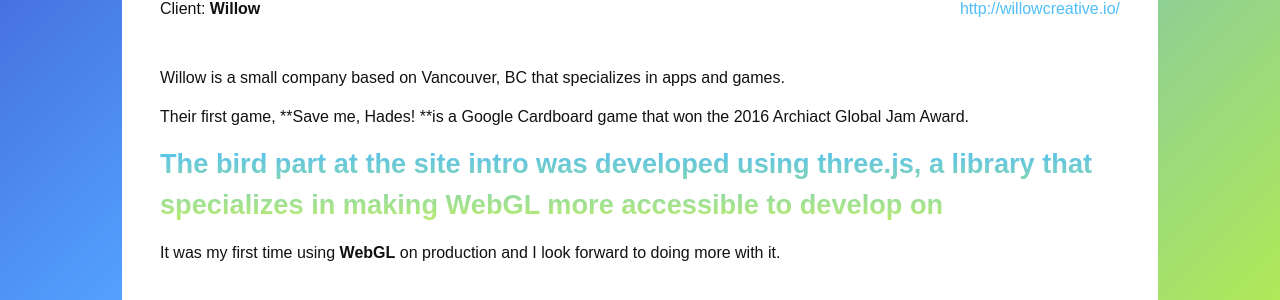
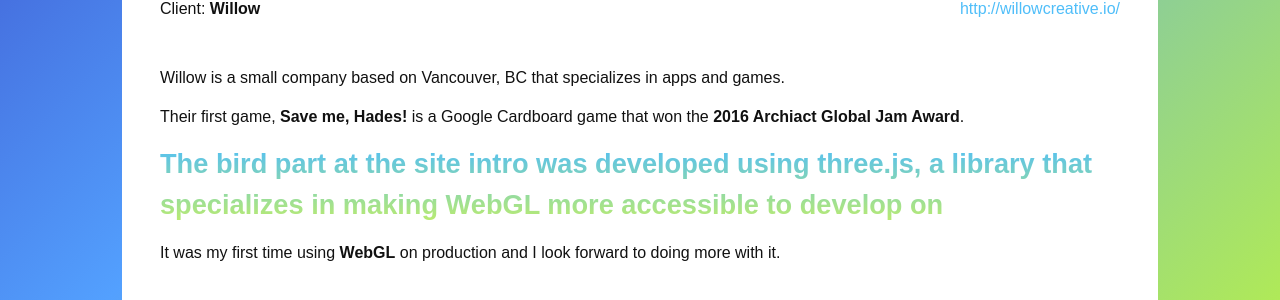
Before and after one commit to otaviowillow/otaviopadovani, a Jekyll site: the page built from _posts/2017-05-05-willow.markdown, in a window 1280 px wide. Shown: the part 685-985 px from the top of the page. Built offline with Jekyll 4.4.1, drawn with Linux system fonts in a browser that asks for light colours; some web fonts are replaced.

```diff
--- a/_posts/2017-05-05-willow.markdown
+++ b/_posts/2017-05-05-willow.markdown
@@ -20,7 +20,7 @@ my-work:
 
 Willow is a small company based on Vancouver, BC that specializes in apps and games.
 
-Their first game, \*\*Save me, Hades! \*\*is a Google Cardboard game that won the 2016 Archiact Global Jam Award.
+Their first game, **Save me, Hades!** is a Google Cardboard game that won the **2016 Archiact Global Jam Award**.
 
 # The bird part at the site intro was developed using three.js, a library that specializes in making WebGL more accessible to develop on
 
```
